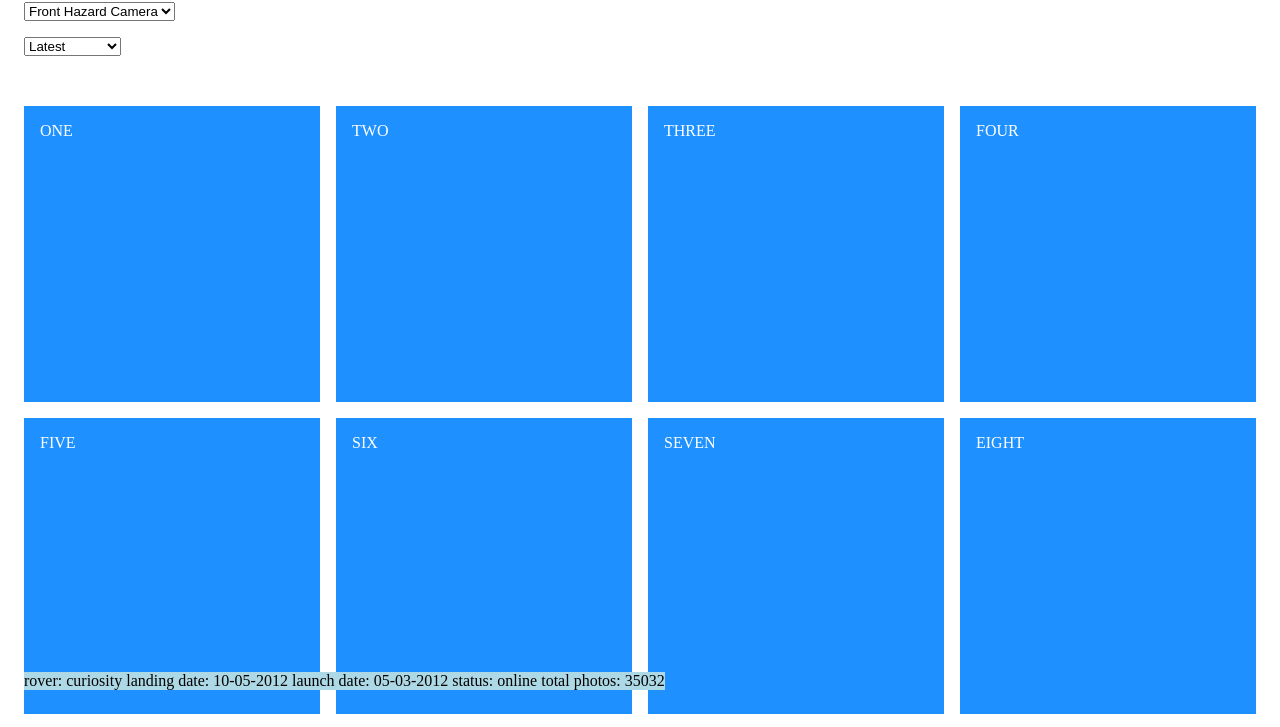
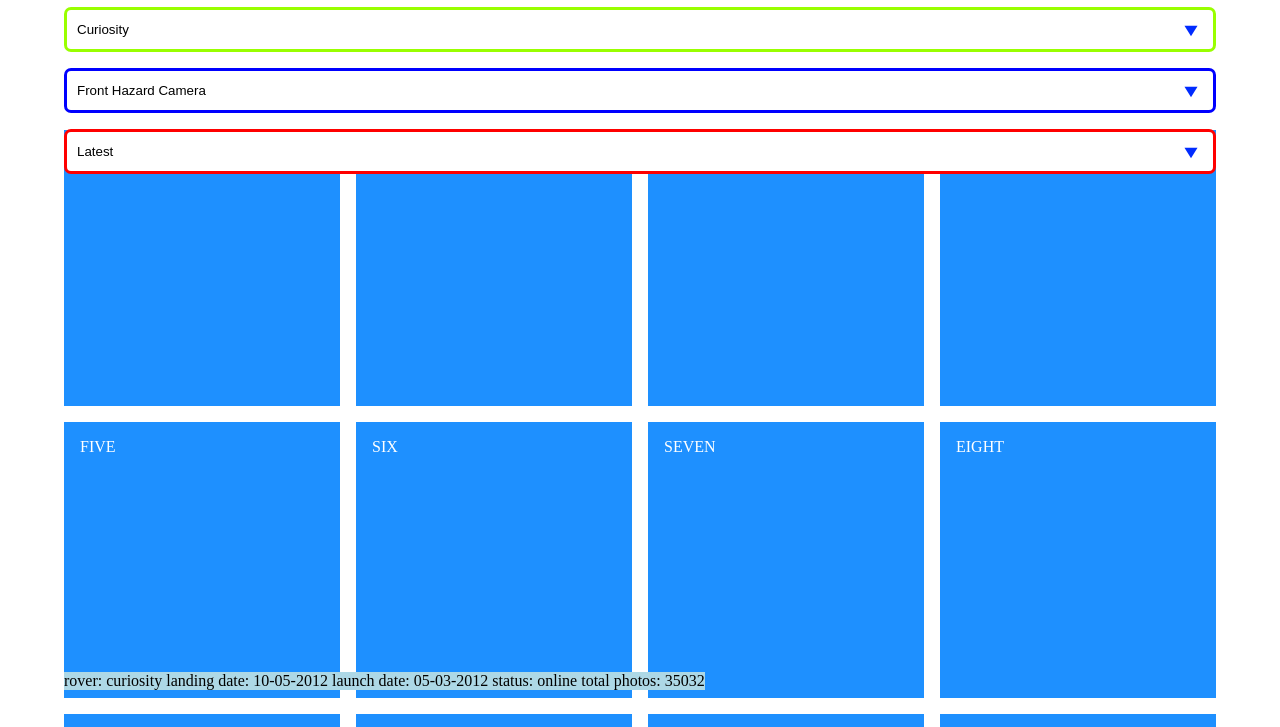
Before and after one commit to Moggach/space-is-the-place, a website: page index.html in a window 1280 px wide. Shown: the part 110-837 px from the top of the page. Drawn offline with Linux system fonts and the light colour scheme.

Commit message:
Styled select boxes 75% Finished

```diff
--- a/index.html
+++ b/index.html
@@ -16,24 +16,35 @@
             <h1>SPACE IS THE PLACE</h1>
         </li>
         <li>
+            <div class="select">
                 <select name="rover" id="rover">
                     <option value="curiosity">Curiosity</option>
                     <option value="opportunity">Opportunity</option>
                     <option value="spirit">Spirit</option>
                 </select>
+                <div class="select_arrow"></div>
+            </div>
         </li>
         <li>
+
+            <div class="select">
                 <select name="camera" id="camera">
                     <option value="curiosity">Front Hazard Camera</option>
                     <option value="opportunity">Rear Hazard Camera</option>
                 </select>
+                <div class="select_arrow"></div>
+            </div class="select">
         </li>
         <li>
+
+            <div class="select">
                 <select name="date" id="date">
                     <option value="curiosity">Latest</option>
                     <option value="opportunity">July 2021</option>
                     <option value="spirit">August 2021</option>
                 </select>
+                <div class="select_arrow"></div>
+            </div class="select">
         </li>
     </header>
 
--- a/style.css
+++ b/style.css
@@ -11,7 +11,7 @@ html {
 }
 
 body {
-  margin: 1.5rem;
+  margin: 5vw;
   display: flex;
   min-height: 100vh;
   flex-direction: column;
@@ -30,7 +30,7 @@ footer {
 }
 
 main {
-  margin-top: 12rem;
+  margin-top: 11rem;
   flex: 1;
 }
 
@@ -40,12 +40,72 @@ section {
   grid-gap: 1rem;
 }
 
-h1 {
-}
-
 li {
   list-style: none;
   margin-bottom: 1rem;
+  width: 90vw;
+}
+
+.select {
+  position: relative;
+  display: inline-block;
+  width: 100%;
+}
+
+.select select {
+  display: inline-block;
+  width: 100%;
+  padding: 12px 10px;
+  outline: 0;
+  border: 3px solid rgb(153, 255, 0);
+  border-radius: 7px;
+  background: #ffffff;
+  color: #000000;
+  appearance: none;
+  -webkit-appearance: none;
+  -moz-appearance: none;
+}
+
+.select select[id='rover'] {
+  border: 3px solid rgb(153, 255, 0);
+}
+
+.select select[id='camera'] {
+  border: 3px solid blue;
+}
+
+.select select[id='date'] {
+  border: 3px solid rgb(255, 0, 0);
+}
+
+.select select::-ms-expand {
+  display: none;
+}
+.select select:hover,
+.select select:focus {
+  color: #000000;
+  background: #f9f9f9;
+}
+.select select:disabled {
+  opacity: 0.5;
+  pointer-events: none;
+}
+.select_arrow {
+  position: absolute;
+  top: 20px;
+  right: 20px;
+  pointer-events: none;
+  border-style: solid;
+  border-width: 8px 5px 0px 5px;
+  border-color: #002bff transparent transparent transparent;
+  transform: scale(1.3);
+}
+.select select:hover ~ .select_arrow,
+.select select:focus ~ .select_arrow {
+  border-top-color: #000000;
+}
+.select select:disabled ~ .select_arrow {
+  border-top-color: #cccccc;
 }
 
 .section--image {
```
Lines whose indentation alone changed are shown as unchanged.
